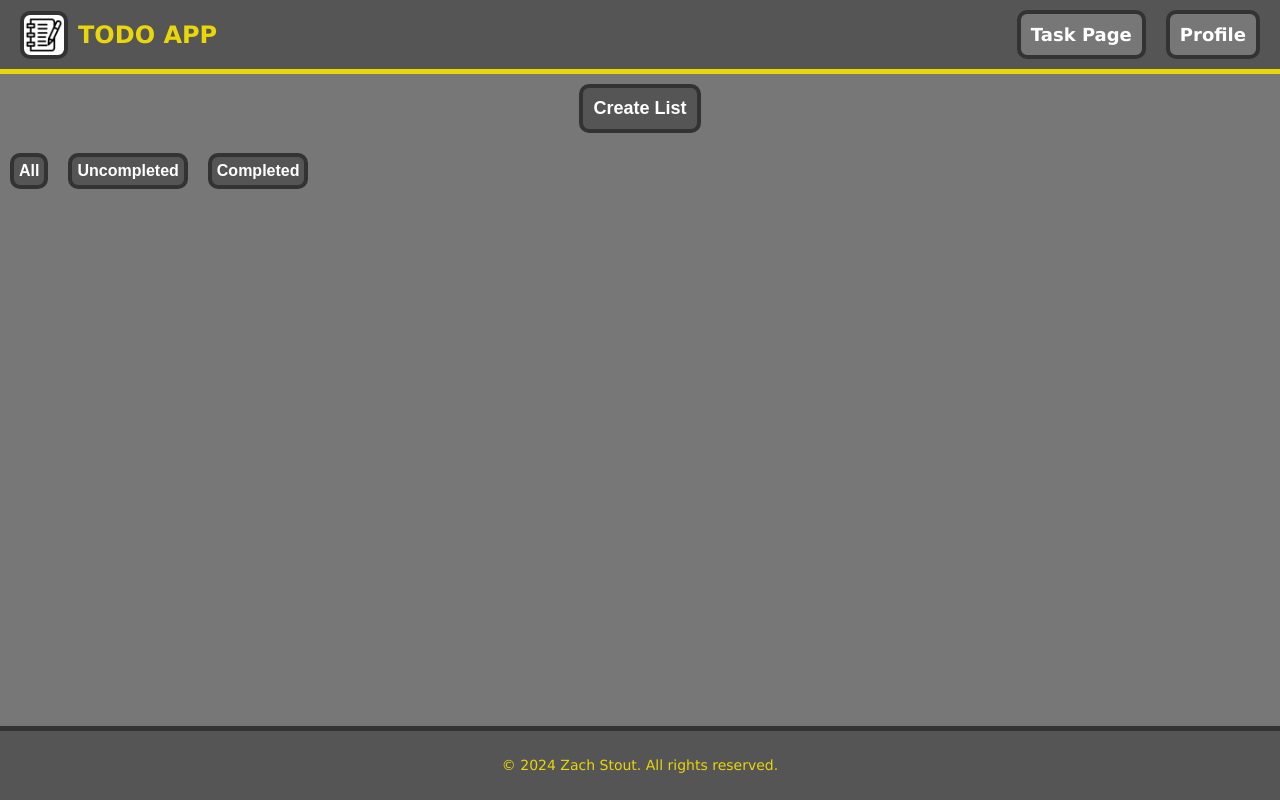
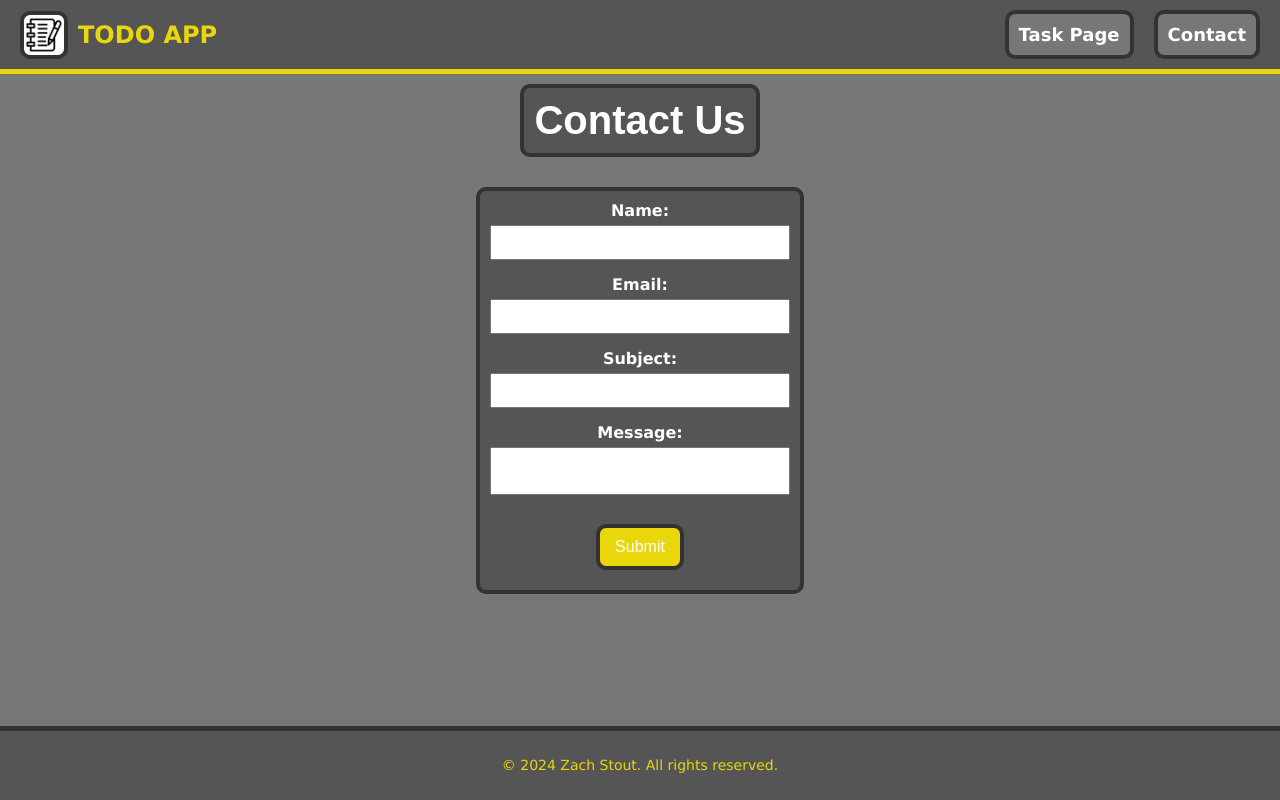
Before and after one commit to zstout910/task-app, a React (Create React App) app: page /profile in a window 1280 px wide. Built offline with nearby package versions, Linux system fonts and the light colour scheme.

Commit message:
turning profile page into contact page with css and working form

```diff
--- a/package.json
+++ b/package.json
@@ -12,6 +12,7 @@
     "@testing-library/user-event": "^13.5.0",
     "react": "^18.3.1",
     "react-dom": "^18.3.1",
+    "react-router-dom": "^6.26.0",
     "react-scripts": "5.0.1",
     "web-vitals": "^2.1.4"
   },
--- a/src/App.js
+++ b/src/App.js
@@ -1,10 +1,12 @@
 import React, { useState } from 'react';
+import { BrowserRouter as Router, Route, Routes } from 'react-router-dom';
 import './App.css';
 import CreateForm from './CreateForm';
 import Card from './Card';
 import Navbar from './Navbar';
 import Filter from './Filter';
 import Footer from './Footer';
+import Profile from './Profile';
 
 function App() {
   const [showForm, setShowForm] = useState(false);
@@ -44,8 +46,12 @@ function App() {
   });
 
   return (
+    <Router>
       <div className="App">
         <Navbar />
+        <Routes>
+          <Route path="/" element={
+            <>
               <button className="create-btn" onClick={() => setShowForm(true)}>
                 Create List
               </button>
@@ -66,8 +72,13 @@ function App() {
                   />
                 ))}
               </div>
+            </>
+          } />
+          <Route path="/profile" element={<Profile />} />
+        </Routes>
         <Footer />
       </div>
+    </Router>
   );
 }
 
--- a/src/Navbar.js
+++ b/src/Navbar.js
@@ -1,4 +1,5 @@
 import React from 'react';
+import { Link } from 'react-router-dom';
 import './Navbar.css';
 import logo from './logo.png';
 
@@ -10,8 +11,8 @@ function Navbar() {
         <span className="navbar-title">TODO APP</span>
       </div>
       <div className="navbar-right">
-        <a href="#task" className="navbar-link">Task Page</a>
-        <a href="#profile" className="navbar-link">Profile</a>
+        <Link to="/" className="navbar-link">Task Page</Link>
+        <Link to="/profile" className="navbar-link">Contact</Link>
       </div>
     </nav>
   );
--- /dev/null
+++ b/src/Profile.css
@@ -0,0 +1,75 @@
+:root {
+    --primary-color: #777777;
+    --secondary-color: #555555;
+    --tertiary-color: #333333;
+    --main-color: #e9d60b;
+  }
+
+.profile-page {
+    justify-content: center;
+    align-items: center;
+    text-align: center;
+}
+  .profile-title {
+    background-color: var(--secondary-color);
+    color: #fff;
+    border: 4px solid var(--tertiary-color);
+    border-radius: 10px;
+    padding: 10px;
+    font-size: 5vh;
+    font-weight: bold;
+  }
+
+  .form-container {
+    display: flex;
+    justify-content: center;
+    align-items: center;
+}
+
+  .contact-us-form {
+    margin-top: 20px;
+    border-radius: 10px;
+    border: 4px solid var(--tertiary-color);
+    background-color: var(--secondary-color);
+    width: 300px;
+    justify-content: center;
+    align-items: center;
+    display: block;
+    padding: 10px;
+    color:#fff;
+    font-weight: bold;
+    text-align: center;
+}
+.form-group {
+    margin-bottom: 15px;
+  }
+
+  .form-group label {
+    display: block;
+    margin-bottom: 5px;
+  }
+
+  .form-group input,
+  .form-group textarea {
+    width: 100%;
+    padding: 8px;
+    box-sizing: border-box;
+  }
+
+  .form-group textarea {
+    resize: none;
+  }
+
+  button {
+    padding: 10px 15px;
+    background-color: var(--main-color);
+    color: white;
+    border: 4px solid var(--tertiary-color);
+    border-radius: 10px;
+    cursor: pointer;
+    font-size: 16px;
+  }
+
+  button:hover {
+    background-color: var(--main-color);
+  }
--- /dev/null
+++ b/src/Profile.js
@@ -0,0 +1,87 @@
+import React, { useState } from 'react';
+import './Profile.css';
+
+function Profile() {
+    const [formData, setFormData] = useState({
+        name: '',
+        email: '',
+        subject: '',
+        message: ''
+      });
+
+      const handleChange = (e) => {
+        const { name, value } = e.target;
+        setFormData({
+          ...formData,
+          [name]: value
+        });
+      };
+
+      const handleSubmit = (e) => {
+        e.preventDefault();
+        // Handle form submit
+        console.log('Form submitted:', formData);
+        // Reset form
+        setFormData({
+          name: '',
+          email: '',
+          subject: '',
+          message: ''
+        });
+      };
+  return (
+    <div className="profile-page">
+      <button className='profile-title'>Contact Us</button>
+      <div className='form-container'>
+      <form onSubmit={handleSubmit} className="contact-us-form">
+        <div className="form-group">
+          <label htmlFor="name">Name:</label>
+          <input
+            type="text"
+            id="name"
+            name="name"
+            value={formData.name}
+            onChange={handleChange}
+            required
+          />
+        </div>
+        <div className="form-group">
+          <label htmlFor="email">Email:</label>
+          <input
+            type="email"
+            id="email"
+            name="email"
+            value={formData.email}
+            onChange={handleChange}
+            required
+          />
+        </div>
+        <div className="form-group">
+          <label htmlFor="subject">Subject:</label>
+          <input
+            type="text"
+            id="subject"
+            name="subject"
+            value={formData.subject}
+            onChange={handleChange}
+            required
+          />
+        </div>
+        <div className="form-group">
+          <label htmlFor="message">Message:</label>
+          <textarea
+            id="message"
+            name="message"
+            value={formData.message}
+            onChange={handleChange}
+            required
+          />
+        </div>
+        <button type="submit">Submit</button>
+      </form>
+    </div>
+    </div>
+  );
+}
+
+export default Profile;
```
Also changed, not shown: 1 other file (tests, documents, lock files or other folders). Lines whose indentation alone changed are shown as unchanged.
